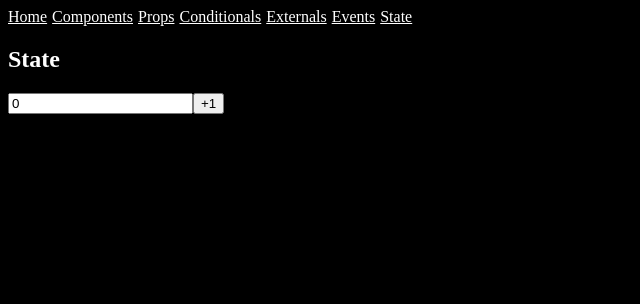
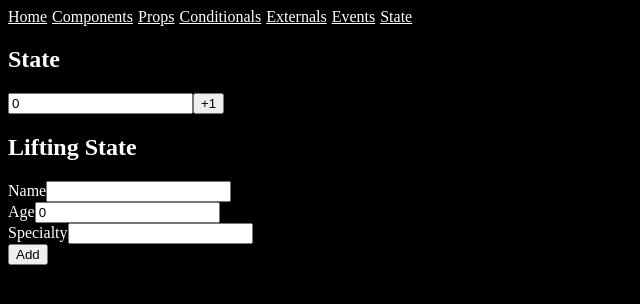
Before and after one commit to JHarry444/Lloyds-React-2, a React (Vite) app: page /state in a window 1280 px wide. Shown: the top 304 px of the page, without its empty margins (0-640 px from the left). Built offline with nearby package versions, Linux system fonts and the light colour scheme.

Commit message:
lifting state

```diff
--- /dev/null
+++ b/src/components/state/ListTrainers.tsx
@@ -0,0 +1,21 @@
+import { v4 as uuidv4 } from 'uuid';
+import { TrainerType } from './TrainerContainer';
+
+
+type ListTrainersProps = {
+    trainers: TrainerType[];
+}
+
+const ListTrainers = ({ trainers }: ListTrainersProps) => {
+    console.log("Trainers:", trainers);
+
+
+    return (
+        <ul>
+            {
+                trainers.map(({ name, age, specialty }) => <li key={uuidv4()}>{`Name: ${name} Age: ${age} Specialty: ${specialty}`}</li>)
+            }
+        </ul>);
+}
+
+export default ListTrainers;
--- a/src/components/state/StatePage.tsx
+++ b/src/components/state/StatePage.tsx
@@ -1,9 +1,15 @@
 import State from "./State";
+import TrainerContainer from "./TrainerContainer";
 
 const StatePage = () => {
     return (
         <>
-            <State />
+            <section>
+                <State />
+            </section>
+            <section>
+                <TrainerContainer />
+            </section>
         </>
     );
 }
--- /dev/null
+++ b/src/components/state/TrainerContainer.tsx
@@ -0,0 +1,28 @@
+import { useState } from "react";
+import ListTrainers from "./ListTrainers";
+import TrainerForm from "./TrainerForm";
+
+export type TrainerType = {
+    name: string;
+    age: number;
+    specialty: string;
+}
+
+
+const TrainerContainer = () => {
+
+    const [trainers, setTrainers] = useState<TrainerType[]>([]);
+
+    return (
+        <>
+            <h2>Lifting State</h2>
+            <div>
+                <TrainerForm setTrainers={setTrainers} />
+            </div>
+            <div>
+                <ListTrainers trainers={trainers} />
+            </div>
+        </>);
+}
+
+export default TrainerContainer;
--- /dev/null
+++ b/src/components/state/TrainerForm.tsx
@@ -0,0 +1,52 @@
+import React, { useState } from "react";
+import { TrainerType } from "./TrainerContainer";
+
+type TrainerFormProps = {
+    setTrainers: React.Dispatch<React.SetStateAction<TrainerType[]>>
+}
+
+const TrainerForm = ({ setTrainers }: TrainerFormProps) => {
+
+    const [name, setName] = useState("");
+    const [age, setAge] = useState(0);
+    const [specialty, setSpecialty] = useState("");
+
+    const handleSubmit = function (event: React.FormEvent) {
+        event.preventDefault(); // stops the form from refreshing the page
+
+        setTrainers((trainers: TrainerType[]) => {
+            const newArray = [];
+
+            for (let i = 0; i < trainers.length; i++) {
+                newArray.push(trainers[i]);
+            }
+
+            newArray.push({
+                name, age, specialty
+            });
+
+            return newArray;
+        })
+
+        // setTrainers((trainers: TrainerType[]) => [...trainers, { name, age, specialty }])
+    }
+
+
+    return (
+        <form onSubmit={handleSubmit}>
+            <label htmlFor="nameInput">Name</label>
+            <input type="text" name="name" id="nameInput" value={name}
+                onChange={(event) => setName(event.target.value)} />
+            <br />
+            <label htmlFor="ageInput">Age</label>
+            <input type="text" name="age" id="ageInput" value={age} onChange={(event) => setAge(parseInt(event.target.value))} />
+            <br />
+            <label htmlFor="specialtyInput">Specialty</label>
+            <input type="text" name="Specialty" id="specialtyInput" value={specialty} onChange={(event) => setSpecialty(event.target.value)} />
+            <br />
+            <button>Add</button>
+        </form>
+    );
+}
+
+export default TrainerForm;
```
